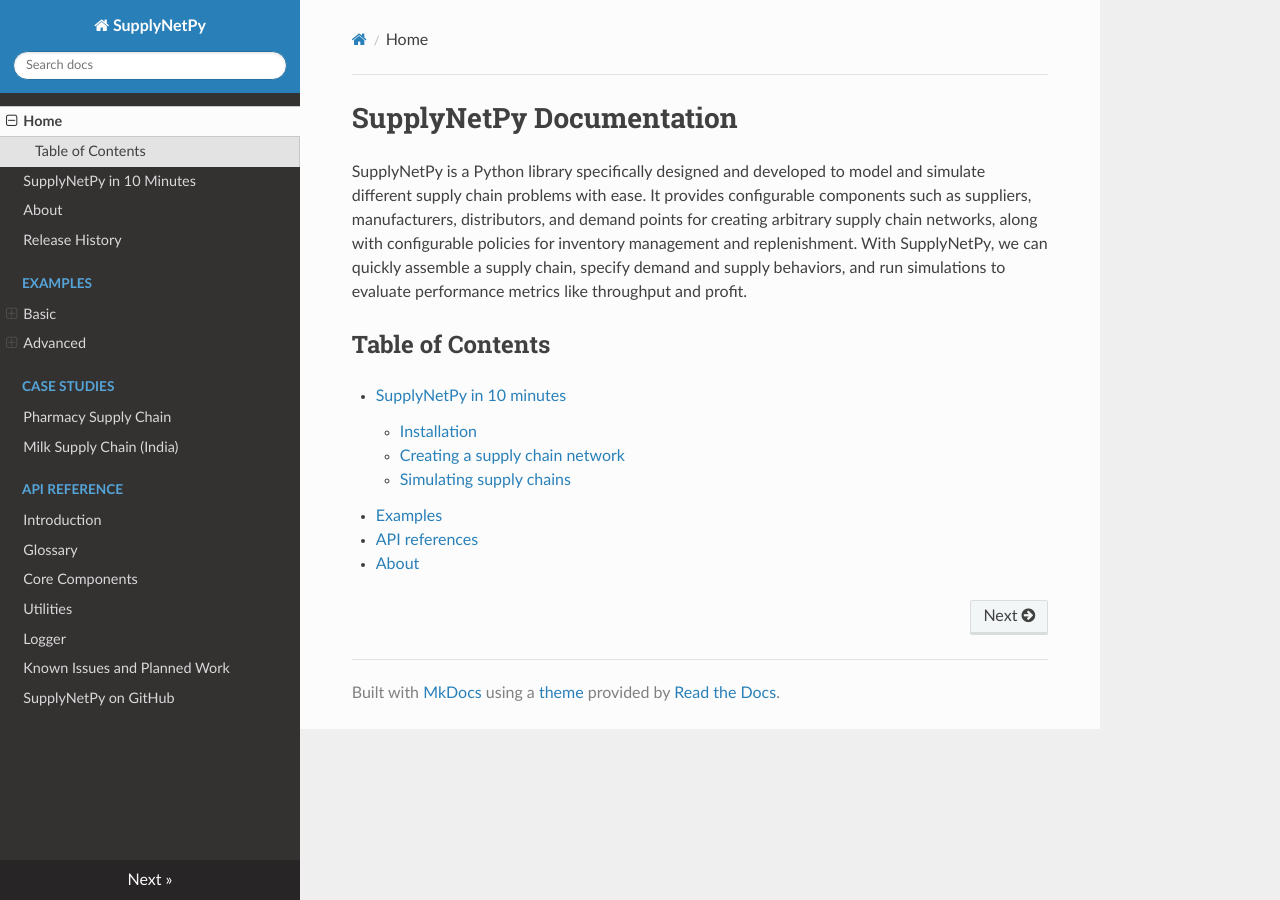
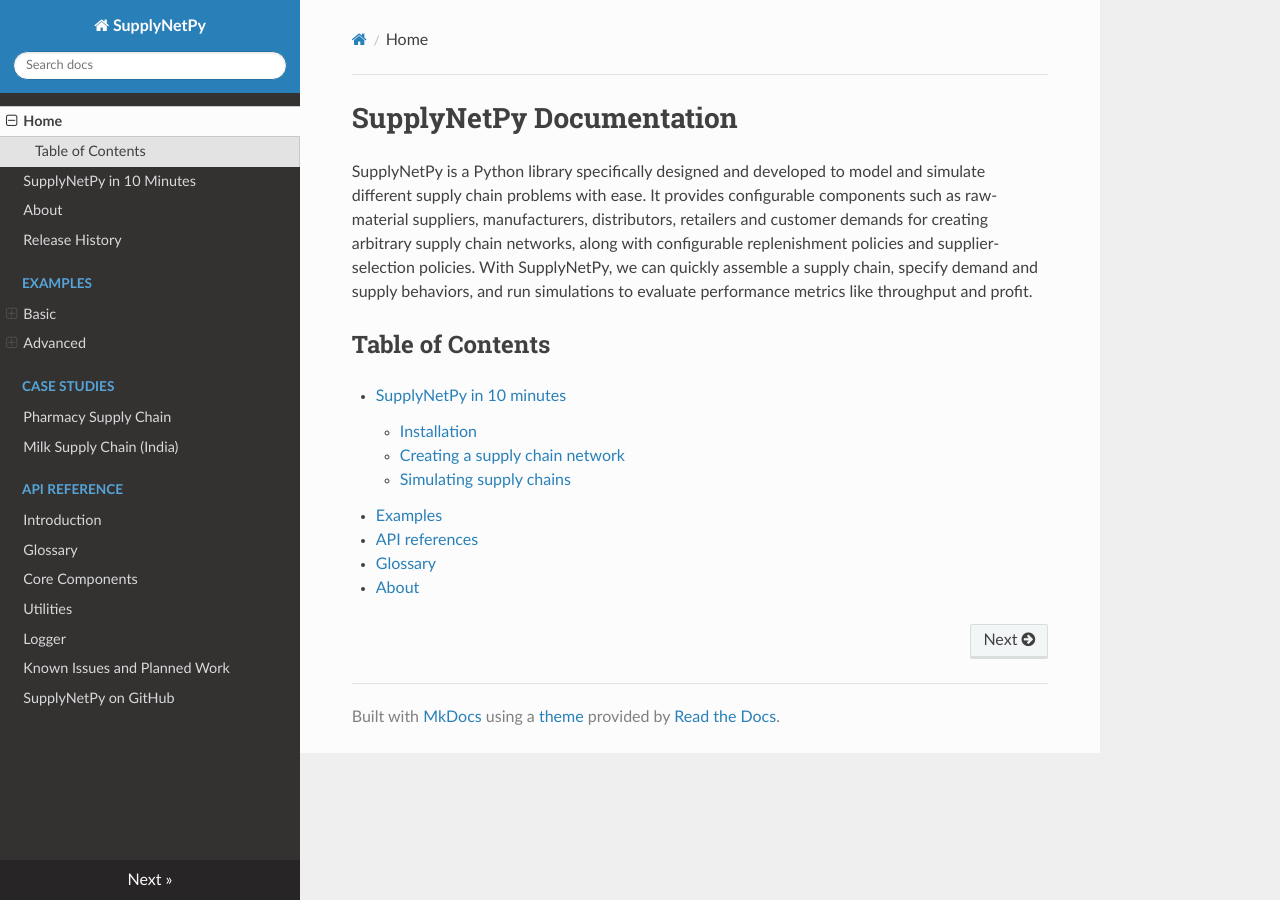
Before and after one commit to SupplyChainSimulation/SupplyNetPy, an MkDocs documentation site: the page built from docs/index.md, in a window 1280 px wide. Built offline with MkDocs 1.6.1, drawn with Linux system fonts in a browser that asks for light colours; nearby versions of some CDN libraries.

Commit message:
Use glossary terms in the docs
Home page, which now also links to the glossary.

Co-Authored-By: Claude Opus 5.5 <noreply@anthropic.com>

```diff
--- a/docs/index.md
+++ b/docs/index.md
@@ -1,13 +1,14 @@
 # SupplyNetPy Documentation
 
-SupplyNetPy is a Python library specifically designed and developed to model and simulate different supply chain problems with ease. It provides configurable components such as suppliers, manufacturers, distributors, and demand points for creating arbitrary supply chain networks, along with configurable policies for inventory management and replenishment. With SupplyNetPy, we can quickly assemble a supply chain, specify demand and supply behaviors, and run simulations to evaluate performance metrics like throughput and profit.
+SupplyNetPy is a Python library specifically designed and developed to model and simulate different supply chain problems with ease. It provides configurable components such as raw-material suppliers, manufacturers, distributors, retailers and customer demands for creating arbitrary supply chain networks, along with configurable replenishment policies and supplier-selection policies. With SupplyNetPy, we can quickly assemble a supply chain, specify demand and supply behaviors, and run simulations to evaluate performance metrics like throughput and profit.
 
 ## Table of Contents
 
-- [SupplyNetPy in 10 minutes](ten_min.md)
-    - [Installation](ten_min.md#installation)
-    - [Creating a supply chain network](ten_min.md#create-nodes)
-    - [Simulating supply chains](ten_min.md#assemble-and-simulate-the-network)
-- [Examples](example.md)
-- [API references](api-reference/api-intro.md)
-- [About](about.md)
+* [SupplyNetPy in 10 minutes](ten_min.md)
+    * [Installation](ten_min.md#installation)
+    * [Creating a supply chain network](ten_min.md#create-nodes)
+    * [Simulating supply chains](ten_min.md#assemble-and-simulate-the-network)
+* [Examples](example.md)
+* [API references](api-reference/api-intro.md)
+* [Glossary](glossary.md)
+* [About](about.md)
```
